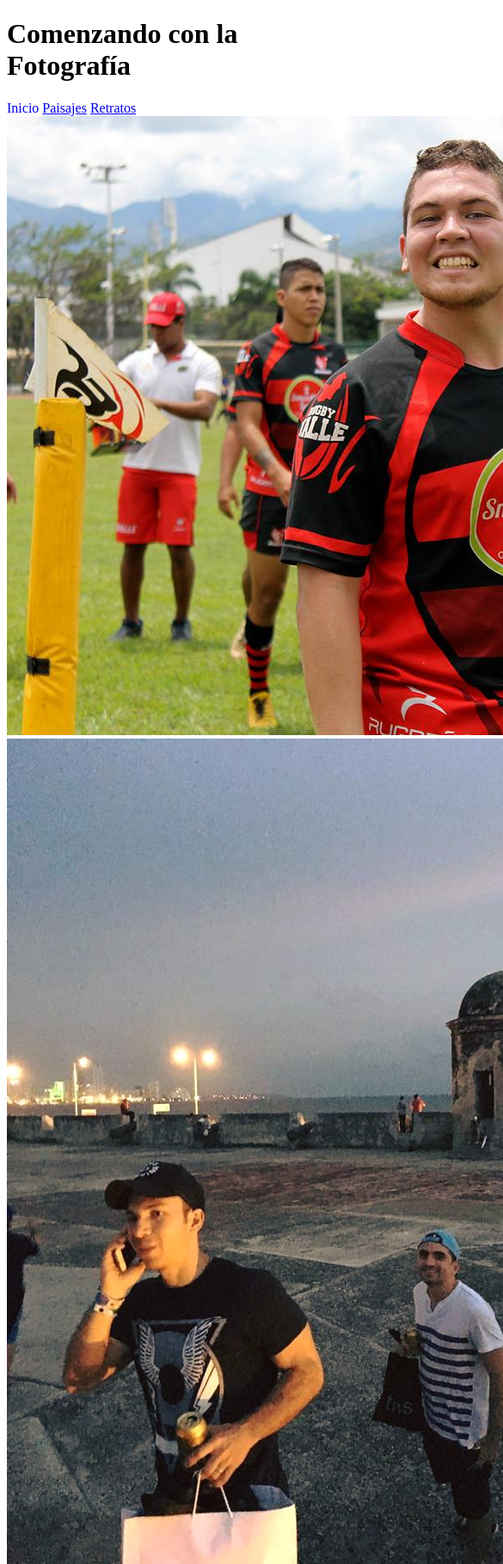
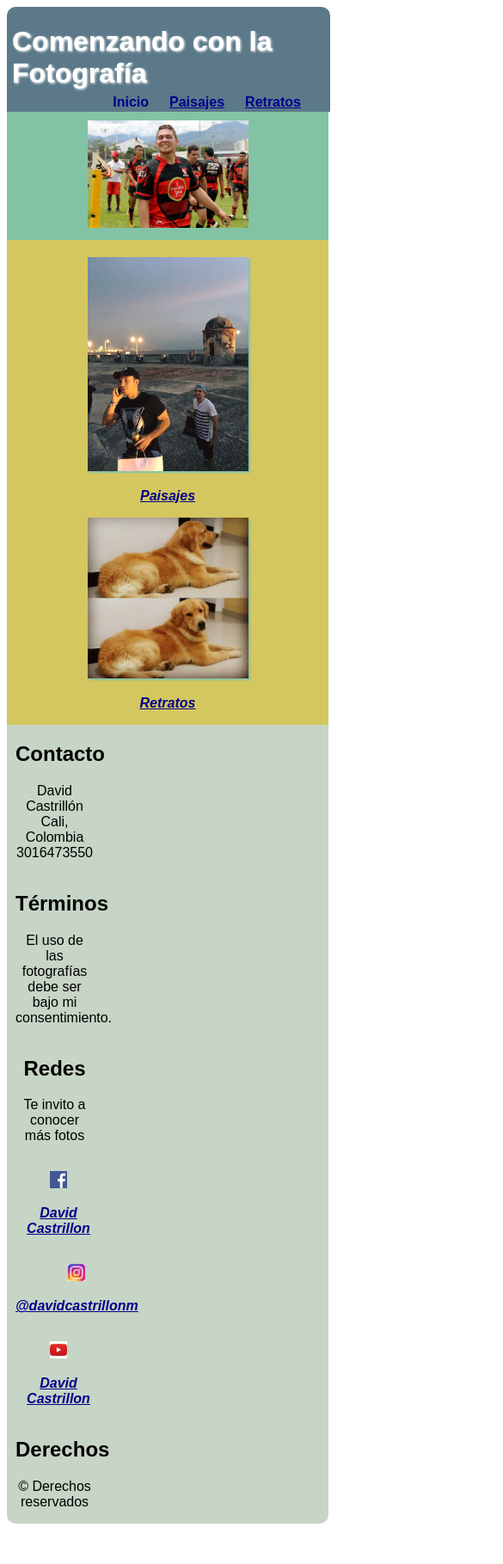
Before and after one commit to davidcastri/album, a plain HTML site: page index.html in a window 390 px wide. Shown: the top 1819 px of the page at 86% size, 585 px wide, since content can reach past the window. After the commit the page ends 1780 px from the top, so only its background shows below. Drawn offline with Linux system fonts and the light colour scheme.

Commit message:
avance II de proyecto
Estilos responsive, efectos pagina inicial

```diff
--- a/css/estilos.css
+++ b/css/estilos.css
@@ -0,0 +1,114 @@
+p, h1, h2, a {
+  font-family: arial, helvetica, sans-serif;
+}
+header{
+  width: 100%;
+  background-color: #5b7989;
+  border-radius: 10px 10px 0px 0px;
+  padding: 1px 1px 1px 1px;
+}
+@media (min-width:500px){
+header{
+  display:flex;
+  flex-flow: row;
+  height: 80px;
+}
+#menu {
+  position:absolute;
+  right: 40px;
+  top: 70px;
+  word-spacing: 20px;
+}
+#secundaria{
+  display: flex;
+  flex-flow: row;
+}
+footer{
+  display:flex;
+  flex-flow: row;
+  text-align: center;
+  }}
+@media (max-width:499px){
+header{
+  display:flex;
+  flex-flow: column;
+  text-align: center;
+  height: 120px;
+}
+#menu {
+  position:absolute;
+  right: 40px;
+  top: 110px;
+  word-spacing: 20px;
+}
+#secundaria{
+  display: flex;
+  flex-flow: column;
+}
+footer{
+  display:flex;
+  flex-flow: column;
+  text-align: center;
+  }}
+header h1 {
+  color: white;
+  text-align: left;
+  text-shadow: 1px 1px 3px;
+  padding: 0px 0px 1px 5px;
+}
+#contenido{
+  display:flex;
+  flex-flow: column;
+  }
+#principal{
+  width: 100%;
+  background-color: #82c3a6;
+  text-align: center;
+  padding-top: 10px;
+  padding-bottom: 10px;
+}
+#secundaria{
+  width: 100%;
+  background-color: #d5c75f;
+  text-align: center;
+  border: 1px;
+  padding-top: 20px;
+}
+.image1{
+  width: 50%;
+}
+.image2{
+  width: 50%;
+  box-shadow: 2px 2px 2px #82c3a6;
+  border: 2px;
+}
+a {
+  color: darkblue;
+  font-weight: bold;
+}
+figure .ico {
+  width:20px ;
+  height:20px
+}
+a p {
+  font-style: italic;
+}
+#paisaje:hover {
+  transform: rotate(10deg);
+}
+#retrato:hover {
+  transform: translate(20px,-5px);
+}
+footer{
+  border-radius: 0px 0px 10px 10px;
+  background-color: #C6d5c5;
+  padding-left: 10px;
+}
+#contac, #term, #redes, #dere {
+  width: 25%;
+}
+#links {
+  display:flex;
+  flex-flow:wrap;
+  padding-right: 10px;
+}
--- a/index.html
+++ b/index.html
@@ -21,21 +21,23 @@
 </div>
 <div id="secundaria">
     <a href="paisajes.html">
-      <img src="imagenes/pI.jpg" class="image2">
+      <img src="imagenes/pI.jpg" id="paisaje" class="image2">
+      <p>Paisajes</p>
     </a>
     <a href="retratos.html">
-      <img src="imagenes/rII.jpg" class="image2">
+      <img src="imagenes/rII.jpg" id="retrato" class="image2">
+      <p>Retratos</p>
     </a>
 </div>
 </div>
 <footer>
-<div id="contacto">
+<div id="contac">
   <h2> Contacto </h2>
   <p> David Castrillón <br/> Cali, Colombia <br/> 3016473550</p>
 </div>
-<div id="terminos">
+<div id="term">
   <h2> Términos </h2>
-  <p> El uso de las fotografías <br/> debe ser bajo <br/> mi consentimiento. ¬ ¬ </p>
+  <p> El uso de las fotografías debe ser bajo mi consentimiento.</p>
 </div>
 <div id="redes">
   <h2> Redes </h2>
@@ -44,24 +46,21 @@
       <a href="https://www.facebook.com/david.castrillon">
         <figure>
           <img src="imagenes/face.png" class="ico">
-        </figure>
-        <p>David Castrillon</p>
+        </figure> <p>David Castrillon</p>
       </a>
       <a href="https://www.instagram.com/davidcastrillonm/">
         <figure>
           <img src="imagenes/inst.png" class="ico">
-        </figure>
-        <p>@davidcastrillonm</p>
+        </figure> <p>@davidcastrillonm</p>
       </a>
       <a href="https://www.youtube.com/channel/UCY-iWErxczevGHD2e_GZzzg">
         <figure>
           <img src="imagenes/you.png" class="ico">
-        </figure>
-        <p>David Castrillon</p>
+        </figure> <p>David Castrillon</p>
       </a>
     </div>
   </div>
-<div id="contacto">
+<div id="dere">
   <h2> Derechos </h2>
   <p> &copy; Derechos reservados </p>
 </div>
```
